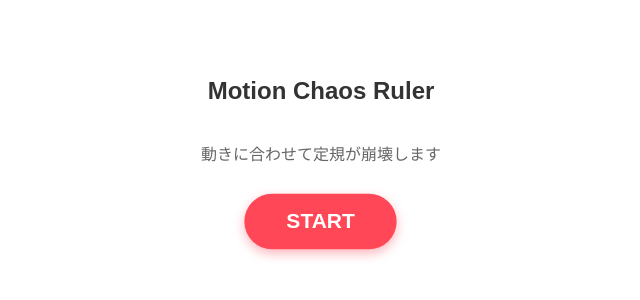
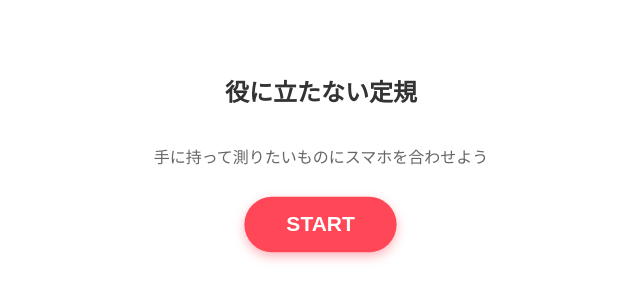
Before and after one commit to a12405016/media-design-ruler, a plain HTML site: page index.html in a window 1280 px wide. Shown: the part 246-546 px from the top of the page, without its empty margins (319-959 px from the left). Drawn offline with Linux system fonts and the light colour scheme.

Commit message:
Add files via upload

```diff
--- a/index.html
+++ b/index.html
@@ -214,8 +214,8 @@
 <body>
 
     <div id="start-overlay">
-        <h1>Motion Chaos Ruler</h1>
-        <p style="margin-bottom:30px; color:#666;">動きに合わせて定規が崩壊します</p>
+        <h1>役に立たない定規</h1>
+        <p style="margin-bottom:30px; color:#666;">手に持って測りたいものにスマホを合わせよう</p>
         <button id="big-start-btn" onclick="initApp()">START</button>
     </div>
 
```
